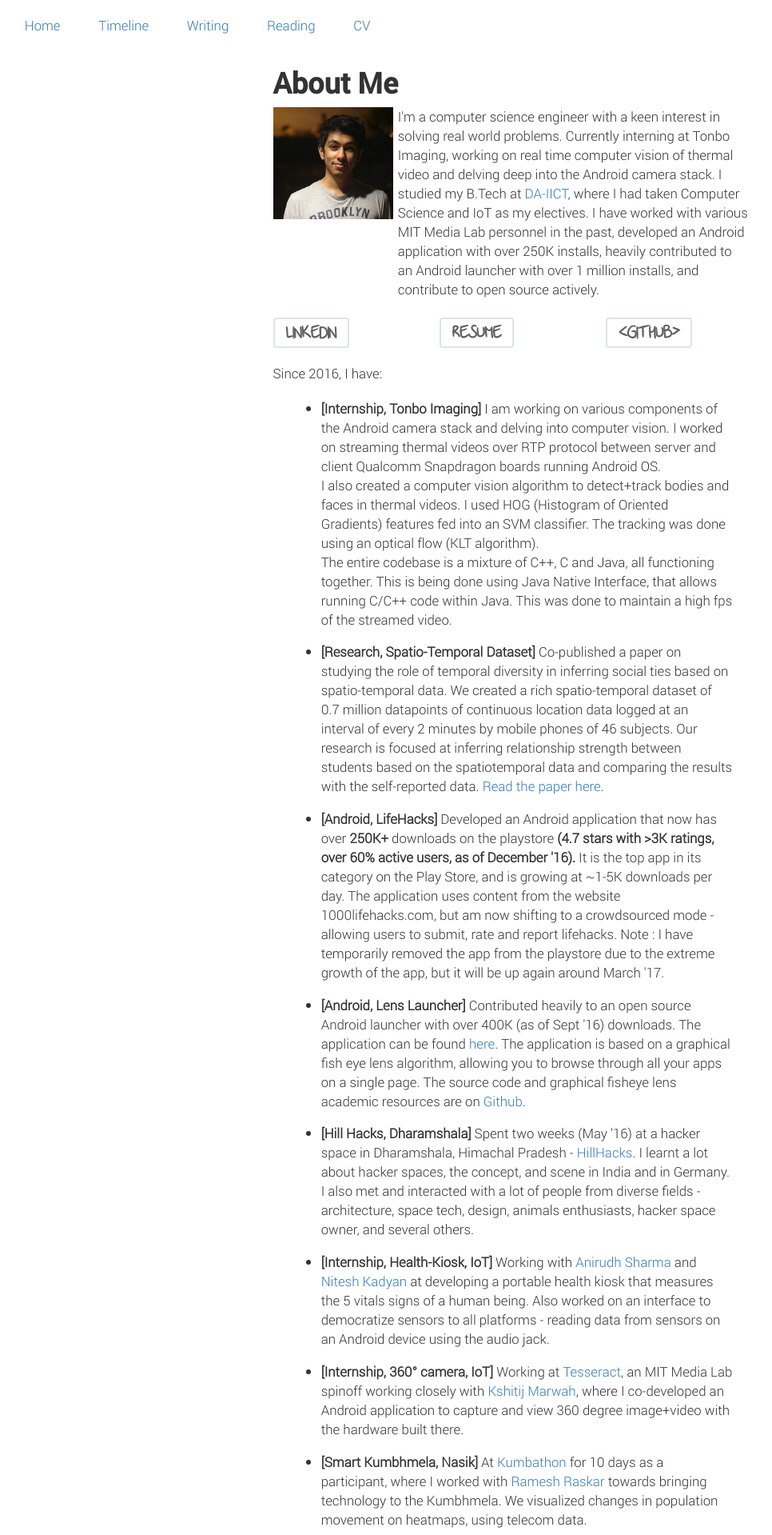
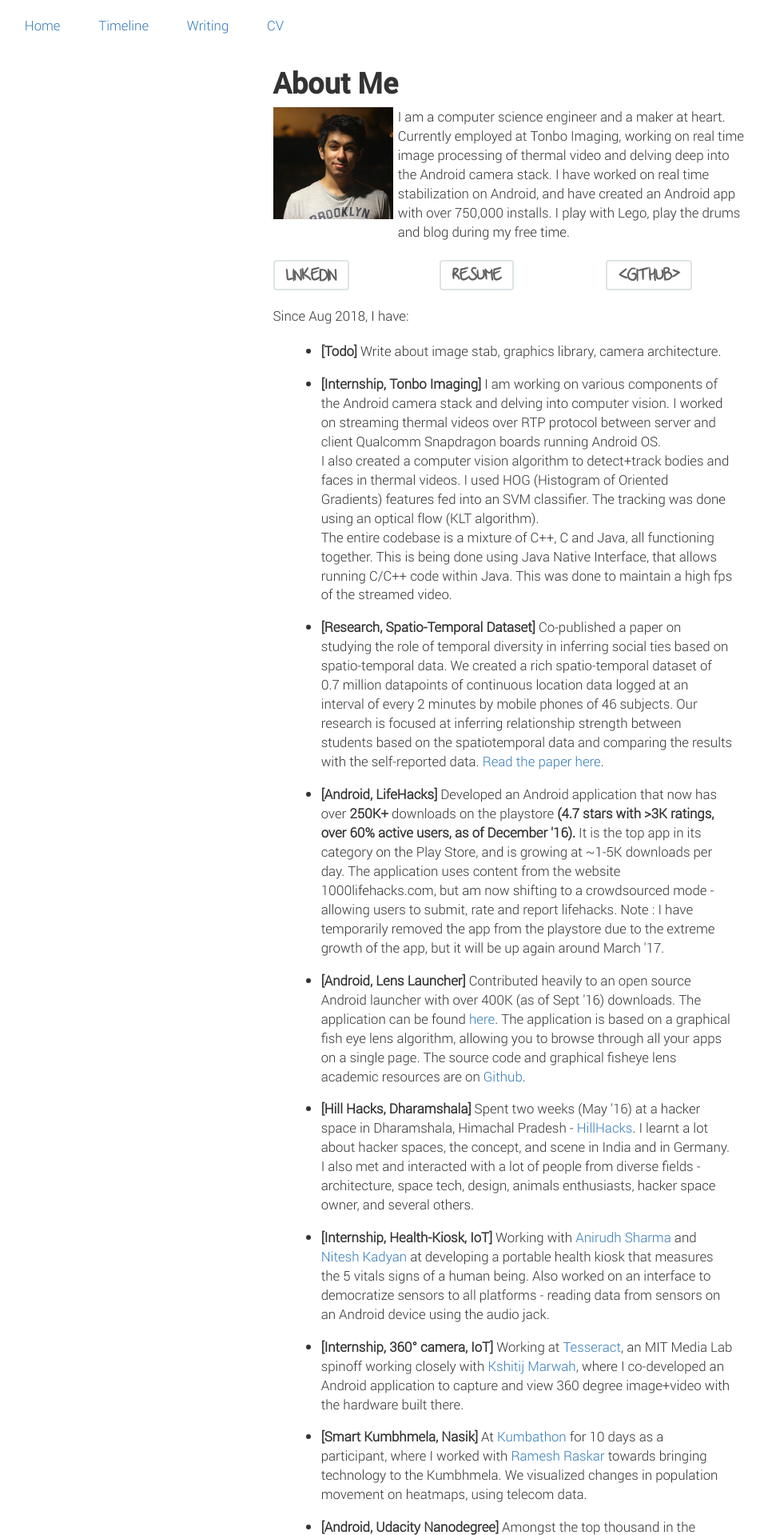
Before and after one commit to crearo/portfolio, a Flask app: template templates/timeline.html in a window 1280 px wide. Shown: the top 1919 px of the page at 80% size, without its empty margins (1-967 px from the left). Run offline with Flask 2, Linux system fonts and the light colour scheme; the template is opened without the code that fills it, so the values that code supplies are empty; some libraries are stand-ins or nearby versions.

Commit message:
Update about me

```diff
--- a/templates/home.html
+++ b/templates/home.html
@@ -34,7 +34,6 @@
         <li><a class="aref" href="/">Home</a></li>
         <li><a class="aref" href="/timeline">Timeline</a></li>
         <li><a class="aref" href="http://bhardwajrish.blogspot.com/">Writing</a></li>
-        <li><a class="aref" href="/reading">Reading</a></li>
         <li><a class="aref" href="/cv">CV</a></li>
     </ul>
 </div>
--- a/templates/timeline.html
+++ b/templates/timeline.html
@@ -3,7 +3,7 @@
 <head>
     <title>About Rish</title>
     <link href="{{ url_for('static', filename = 'css/bootstrap.min.css') }}" rel="stylesheet">
-  <link href="{{ url_for('static', filename = 'css/aboutme.css') }}" rel = "stylesheet">
+    <link href="{{ url_for('static', filename = 'css/aboutme.css') }}" rel="stylesheet">
 
 </head>
 <body>
@@ -13,7 +13,6 @@
             <li><a class="aref" href="/">Home</a></li>
             <li><a class="aref" href="/timeline">Timeline</a></li>
             <li><a class="aref" href="http://bhardwajrish.blogspot.com/">Writing</a></li>
-            <li><a class="aref" href="/reading">Reading</a></li>
             <li><a class="aref" href="/cv">CV</a></li>
         </ul>
     </div>
@@ -27,39 +26,116 @@
         <div class="row">
             <div class="col-md-3"><img src="/static/images/me_small.jpg" alt="Rishabh Bhardwaj"></div>
             <div class="col-md-9">
-            <p>I'm a computer science engineer with a keen interest in solving real world problems. Currently interning at Tonbo Imaging, working on real time computer vision of thermal video and delving deep into the Android camera stack. I studied my B.Tech at <a href="http://daiict.ac.in/">DA-IICT</a>, where I had taken Computer Science and IoT as my electives. I have worked with various MIT Media Lab personnel in the past, developed an Android application with over 250K installs, heavily contributed to an Android launcher with over 1 million installs, and contribute to open source actively.</p>
+                <p>I am a computer science engineer and a maker at heart. Currently employed at Tonbo Imaging, working
+                    on
+                    real time image processing of thermal video and delving deep into the Android camera stack. I have
+                    worked on real time stabilization on Android, and have created an Android app with over 750,000
+                    installs. I play with Lego, play the drums and blog during my free time.</p>
                 </p>
             </div>
         </div>
 
         <div class="row" style="margin-top:20px">
-            <div class="col-md-4"><a class="button primary-blue" href="http://in.linkedin.com/in/bhardwajrish"> LinkedIn</a></div>
-            <div class="col-md-4"><a class="button primary-blue" href="https://drive.google.com/open?id=0B2BrrDjIiyvmcWp5T194cy00UmM"> Resume</a></div>
-            <div class="col-md-4"><a class="button primary-blue" href="https://github.com/crearo"> &lt;Github&gt;</a></div>
+            <div class="col-md-4"><a class="button primary-blue" href="http://in.linkedin.com/in/bhardwajrish">
+                LinkedIn</a></div>
+            <div class="col-md-4"><a class="button primary-blue"
+                                     href="https://drive.google.com/open?id=0B2BrrDjIiyvmcWp5T194cy00UmM"> Resume</a>
+            </div>
+            <div class="col-md-4"><a class="button primary-blue" href="https://github.com/crearo"> &lt;Github&gt;</a>
+            </div>
         </div>
 
         <div class="row" style="margin-top:20px">
-          <div class="col-md-12"><p>Since 2016, I have:</p></div>
+            <div class="col-md-12"><p>Since Aug 2018, I have:</p></div>
         </div>
         <div class="row">
             <div class="col-md-12">
                 <ul>
-            <li><b>[Internship, Tonbo Imaging]</b> I am working on various components of the Android camera stack and delving into computer vision. I worked on streaming thermal videos over RTP protocol between server and client Qualcomm Snapdragon boards running Android OS. <br>I also created a computer vision algorithm to detect+track bodies and faces in thermal videos. I used HOG (Histogram of Oriented Gradients) features fed into an SVM classifier. The tracking was done using an optical flow (KLT algorithm).
-            <br>The entire codebase is a mixture of C++, C and Java, all functioning together. This is being done using Java Native Interface, that allows running C/C++ code within Java. This was done to maintain a high fps of the streamed video. </li>
-            <li><b>[Research, Spatio-Temporal Dataset]</b> Co-published a paper on studying the role of temporal diversity in inferring social ties based on spatio-temporal data. We created a rich spatio-temporal dataset of 0.7 million datapoints of continuous location data logged at an interval of every 2 minutes by mobile phones of 46 subjects. Our research is focused at inferring relationship strength between students based on the spatiotemporal data and comparing the results with the self-reported data. <a href="https://arxiv.org/abs/1611.03298">Read the paper here</a>.</li>
-            <li><b>[Android, LifeHacks]</b> Developed an Android application that now has over <b>250K+</b> downloads on the playstore <b>(4.7 stars with >3K ratings, over 60% active users, as of December '16).</b> It is the top app in its category on the Play Store, and is growing at ~1-5K downloads per day. The application uses content from the website 1000lifehacks.com, but am now shifting to a crowdsourced mode - allowing users to submit, rate and report lifehacks. Note : I have temporarily removed the app from the playstore due to the extreme growth of the app, but it will be up again around March '17.</li>
+                    <li><b>[Todo]</b> Write about image stab, graphics library, camera architecture.</li>
+                    <li><b>[Internship, Tonbo Imaging]</b> I am working on various components of the Android camera
+                        stack and delving into computer vision. I worked on streaming thermal videos over RTP protocol
+                        between server and client Qualcomm Snapdragon boards running Android OS. <br>I also created a
+                        computer vision algorithm to detect+track bodies and faces in thermal videos. I used HOG
+                        (Histogram of Oriented Gradients) features fed into an SVM classifier. The tracking was done
+                        using an optical flow (KLT algorithm).
+                        <br>The entire codebase is a mixture of C++, C and Java, all functioning together. This is being
+                        done using Java Native Interface, that allows running C/C++ code within Java. This was done to
+                        maintain a high fps of the streamed video.
+                    </li>
+                    <li><b>[Research, Spatio-Temporal Dataset]</b> Co-published a paper on studying the role of temporal
+                        diversity in inferring social ties based on spatio-temporal data. We created a rich
+                        spatio-temporal dataset of 0.7 million datapoints of continuous location data logged at an
+                        interval of every 2 minutes by mobile phones of 46 subjects. Our research is focused at
+                        inferring relationship strength between students based on the spatiotemporal data and comparing
+                        the results with the self-reported data. <a href="https://arxiv.org/abs/1611.03298">Read the
+                            paper here</a>.
+                    </li>
+                    <li><b>[Android, LifeHacks]</b> Developed an Android application that now has over <b>250K+</b>
+                        downloads on the playstore <b>(4.7 stars with >3K ratings, over 60% active users, as of December
+                            '16).</b> It is the top app in its category on the Play Store, and is growing at ~1-5K
+                        downloads per day. The application uses content from the website 1000lifehacks.com, but am now
+                        shifting to a crowdsourced mode - allowing users to submit, rate and report lifehacks. Note : I
+                        have temporarily removed the app from the playstore due to the extreme growth of the app, but it
+                        will be up again around March '17.
+                    </li>
                     <!--I am also working on translating the lifehacks to different languages by crowdsourcing the same.-->
-            <li><b>[Android, Lens Launcher]</b> Contributed heavily to an open source Android launcher with over 400K (as of Sept '16) downloads. The application can be found <a href="https://play.google.com/store/apps/details?id=nickrout.lenslauncher">here</a>. The application is based on a graphical fish eye lens algorithm, allowing you to browse through all your apps on a single page. The source code and graphical fisheye lens academic resources are on <a href="https://github.com/nicholasrout/lens-launcher/">Github</a>.</li>
-            <li><b>[Hill Hacks, Dharamshala]</b> Spent two weeks (May '16) at a hacker space in Dharamshala, Himachal Pradesh - <a href="https://hillhacks.in/">HillHacks</a>. I learnt a lot about hacker spaces, the concept, and scene in India and in Germany. I also met and interacted with a lot of people from diverse fields - architecture, space tech, design, animals enthusiasts, hacker space owner, and several others.</li>
-            <li><b>[Internship, Health-Kiosk, IoT]</b> Working with <a href="http://anirudh.me/">Anirudh Sharma</a> and <a href="http://www.niteshkadyan.in/">Nitesh Kadyan</a> at developing a portable health kiosk that measures the 5 vitals signs of a human being. Also worked on an interface to democratize sensors to all platforms - reading data from sensors on an Android device using the audio jack.</li>
-            <li><b>[Internship, 360° camera, IoT]</b> Working at <a href="http://360vr.tesseract.in/">Tesseract</a>, an MIT Media Lab spinoff working closely with <a href="http://www.kshitijmarwah.com/ ">Kshitij Marwah</a>, where I co-developed an Android application to capture and view 360 degree image+video with the hardware built there.</li>
-            <li><b>[Smart Kumbhmela, Nasik]</b> At <a href="http://www.kumbha.org/">Kumbathon</a> for 10 days as a participant, where I worked with <a href="https://www.media.mit.edu/people/raskar">Ramesh Raskar</a> towards bringing technology to the Kumbhmela. We visualized changes in population movement on heatmaps, using telecom data.</li>
+                    <li><b>[Android, Lens Launcher]</b> Contributed heavily to an open source Android launcher with over
+                        400K (as of Sept '16) downloads. The application can be found <a
+                                href="https://play.google.com/store/apps/details?id=nickrout.lenslauncher">here</a>. The
+                        application is based on a graphical fish eye lens algorithm, allowing you to browse through all
+                        your apps on a single page. The source code and graphical fisheye lens academic resources are on
+                        <a href="https://github.com/nicholasrout/lens-launcher/">Github</a>.
+                    </li>
+                    <li><b>[Hill Hacks, Dharamshala]</b> Spent two weeks (May '16) at a hacker space in Dharamshala,
+                        Himachal Pradesh - <a href="https://hillhacks.in/">HillHacks</a>. I learnt a lot about hacker
+                        spaces, the concept, and scene in India and in Germany. I also met and interacted with a lot of
+                        people from diverse fields - architecture, space tech, design, animals enthusiasts, hacker space
+                        owner, and several others.
+                    </li>
+                    <li><b>[Internship, Health-Kiosk, IoT]</b> Working with <a href="http://anirudh.me/">Anirudh
+                        Sharma</a> and <a href="http://www.niteshkadyan.in/">Nitesh Kadyan</a> at developing a portable
+                        health kiosk that measures the 5 vitals signs of a human being. Also worked on an interface to
+                        democratize sensors to all platforms - reading data from sensors on an Android device using the
+                        audio jack.
+                    </li>
+                    <li><b>[Internship, 360° camera, IoT]</b> Working at <a
+                            href="http://360vr.tesseract.in/">Tesseract</a>, an MIT Media Lab spinoff working closely
+                        with <a href="http://www.kshitijmarwah.com/ ">Kshitij Marwah</a>, where I co-developed an
+                        Android application to capture and view 360 degree image+video with the hardware built there.
+                    </li>
+                    <li><b>[Smart Kumbhmela, Nasik]</b> At <a href="http://www.kumbha.org/">Kumbathon</a> for 10 days as
+                        a participant, where I worked with <a href="https://www.media.mit.edu/people/raskar">Ramesh
+                            Raskar</a> towards bringing technology to the Kumbhmela. We visualized changes in population
+                        movement on heatmaps, using telecom data.
+                    </li>
                     <!-- <li><b>[Machine Learning, NLP, OCR]</b> Worked with the famous <a href="http://facebook.com/terriblytinytales">Terribly Tiny Tales</a> page - several 100 character stories, where I aimed at understanding which tales receive most likes/type of comments, applying sentiment analysis to each tale. This was by far my most interesting project in terms of ML. You can read more about it <a href="">here</a></li> -->
-            <li><b>[Android, Udacity Nanodegree]</b> Amongst the top thousand in the nation to obtain a one year scholarship from Google and Tata Trusts for Udacity's Nanodegree course in Android Development.</li>
-            <li><b>[Android, Infinite Scrolling Images]</b> An extremely generic and modular written Android app that can be modified with small changes to display images of different famous facebook pages. Have a look at <a href="https://play.google.com/store/apps/details?id=rish.crearo.lifehacks">LifeHacks</a> and <a href="https://play.google.com/store/apps/details?id=com.memions.quotes">The Minions App</a>. The applications have 60K+ and 10K+ downloads (as of Sept '16) each.</li>
-            <li><b>[Android, Zimbra Webmail]</b> A GMail like Android application for <a href="http://webmail.daiict.ac.in/">Zimbra Webmail</a>, our university email service. <a href=" https://play.google.com/store/apps/details?id=com.sigmobile.dawebmail">The application</a> is used by >1k students regularly. The application has been completely open sourced. The application can be used by any organization using Zimbra Webmail. View the source code <a href="https://github.com/crearo/webmail">here</a>. Do go through the README.md</li>
-            <li><b>[Android, Alarm for the Lazy]</b> An Android application that allows you to set multiple alarms in gaps of 5/10/15 minutes, to make sure you wake up tomorrow morning. The application was developed in my sophomore year to make it easier for me to set multiple alarms in intervals of 10 minutes in one go (I was missing a lot of classes because of not waking up on time then) <a href="https://play.google.com/store/apps/details?id=rish.crearo.alarmmanager">Alarm for the Lazy - Playstore</a>.</li>
-            <li><b>[Android, Drunk Call Blocker]</b> An Android application that allows you to blocks calls and smses before getting drunk. Inspired from the movie the Internship. <a href="https://play.google.com/store/apps/developer?id=Crearo">Drunk Much?</a>.</li>
+                    <li><b>[Android, Udacity Nanodegree]</b> Amongst the top thousand in the nation to obtain a one year
+                        scholarship from Google and Tata Trusts for Udacity's Nanodegree course in Android Development.
+                    </li>
+                    <li><b>[Android, Infinite Scrolling Images]</b> An extremely generic and modular written Android app
+                        that can be modified with small changes to display images of different famous facebook pages.
+                        Have a look at <a href="https://play.google.com/store/apps/details?id=rish.crearo.lifehacks">LifeHacks</a>
+                        and <a href="https://play.google.com/store/apps/details?id=com.memions.quotes">The Minions
+                            App</a>. The applications have 60K+ and 10K+ downloads (as of Sept '16) each.
+                    </li>
+                    <li><b>[Android, Zimbra Webmail]</b> A GMail like Android application for <a
+                            href="http://webmail.daiict.ac.in/">Zimbra Webmail</a>, our university email service. <a
+                            href=" https://play.google.com/store/apps/details?id=com.sigmobile.dawebmail">The
+                        application</a> is used by >1k students regularly. The application has been completely open
+                        sourced. The application can be used by any organization using Zimbra Webmail. View the source
+                        code <a href="https://github.com/crearo/webmail">here</a>. Do go through the README.md
+                    </li>
+                    <li><b>[Android, Alarm for the Lazy]</b> An Android application that allows you to set multiple
+                        alarms in gaps of 5/10/15 minutes, to make sure you wake up tomorrow morning. The application
+                        was developed in my sophomore year to make it easier for me to set multiple alarms in intervals
+                        of 10 minutes in one go (I was missing a lot of classes because of not waking up on time then)
+                        <a href="https://play.google.com/store/apps/details?id=rish.crearo.alarmmanager">Alarm for the
+                            Lazy - Playstore</a>.
+                    </li>
+                    <li><b>[Android, Drunk Call Blocker]</b> An Android application that allows you to blocks calls and
+                        smses before getting drunk. Inspired from the movie the Internship. <a
+                                href="https://play.google.com/store/apps/developer?id=Crearo">Drunk Much?</a>.
+                    </li>
                     <!-- <li><b>[Hardware, Skateboard]</b> A motorized skateboard controlled via arduino+android.<a href="">Youtube Video</a>.</li> -->
                 </ul>
             </div>
@@ -67,7 +143,8 @@
 
         <div class="row">
             <div class="col-md-12 " style="margin-top:20px">
-            <p>I love exploring and traveling, working on interesting ideas, and merging software with hardware. Ping me, and let's make a super awesome gadget together!</p>
+                <p>I love exploring and traveling, working on interesting ideas, and merging software with hardware.
+                    Ping me, and let's make a super awesome gadget together!</p>
             </div>
         </div>
     </div>
```
Lines whose indentation alone changed are shown as unchanged.
